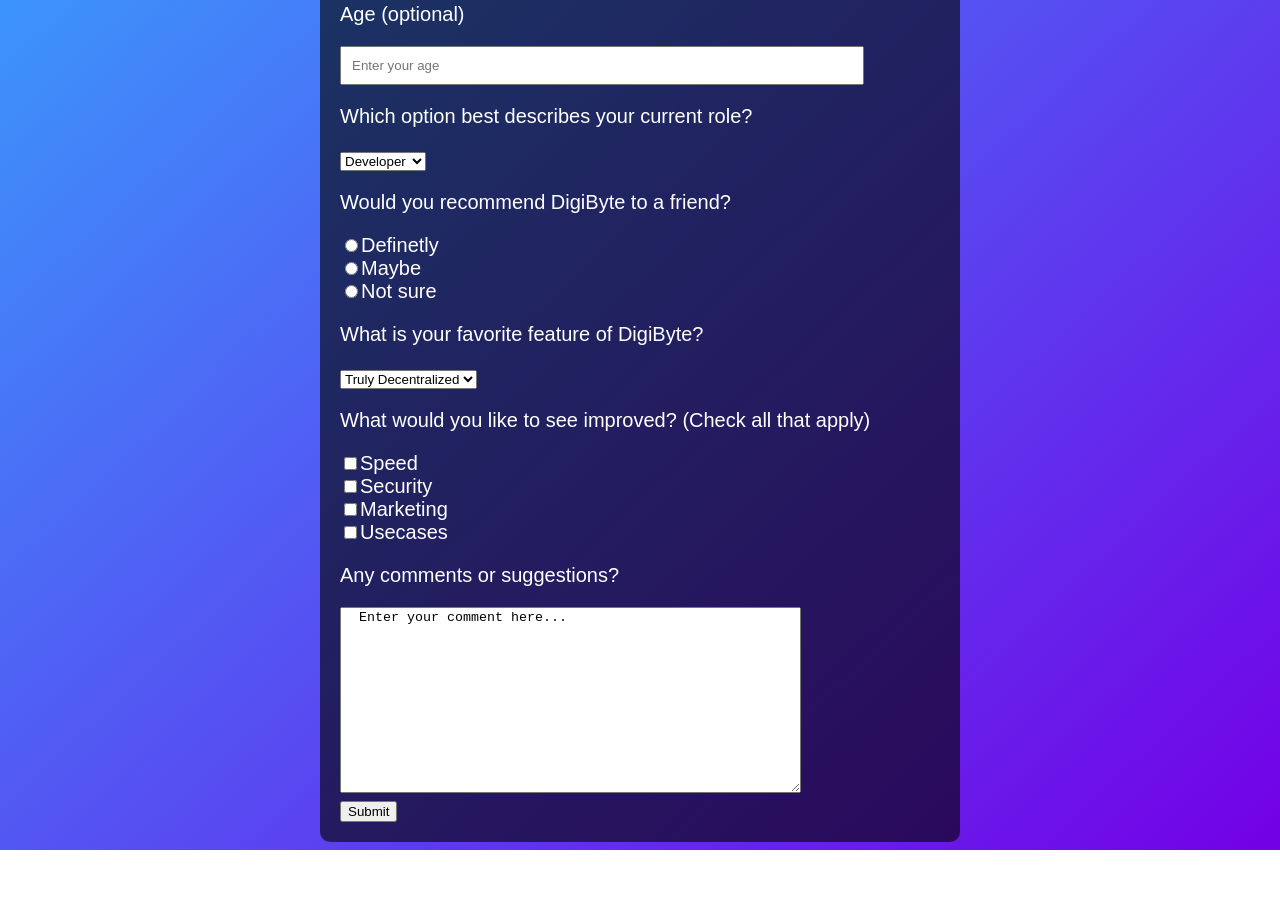
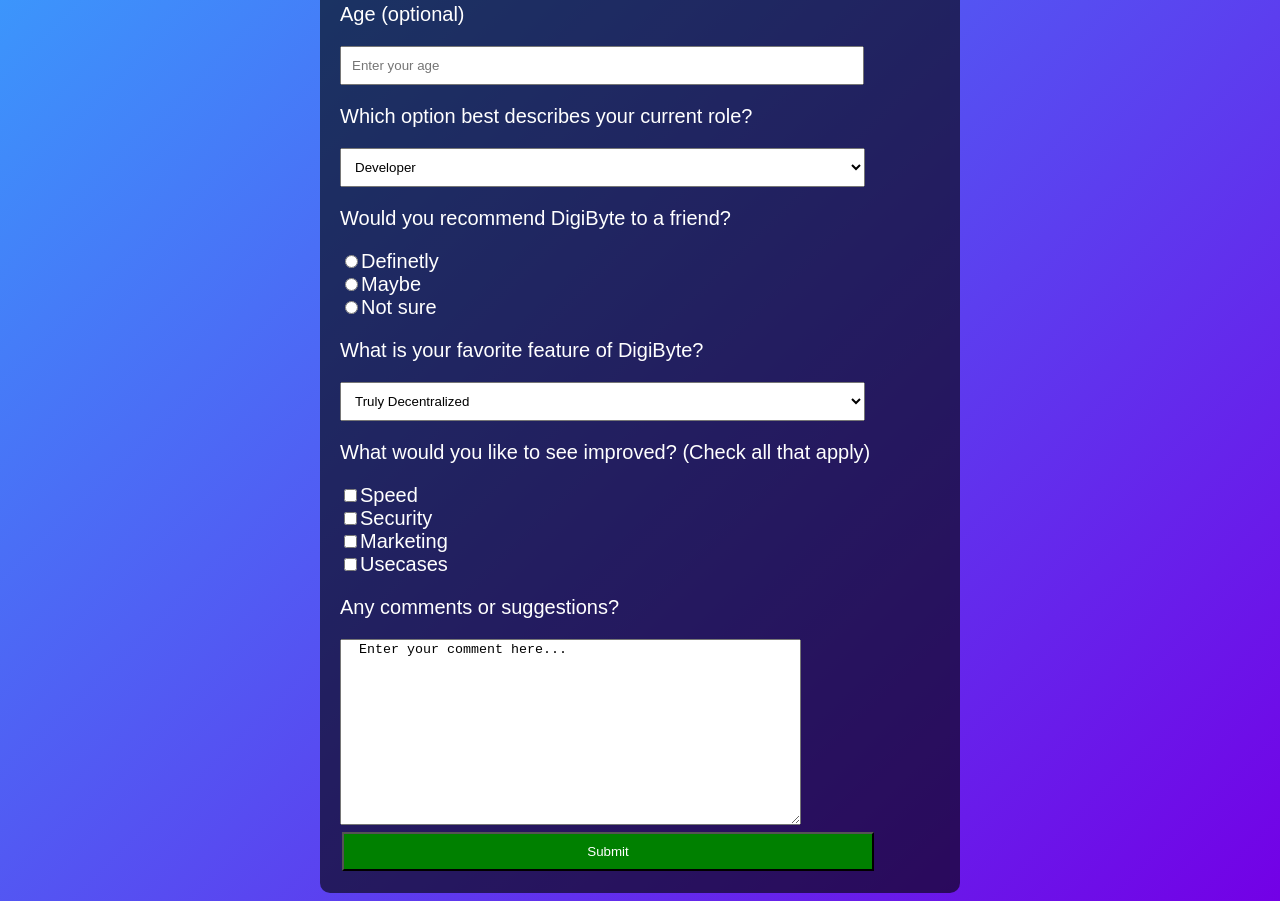
Before and after one commit to TheUnamatrixx/DigiByte-Community-Interaction-Survey-Form, a plain HTML site: page index.html in a window 1280 px wide. Shown: the part 338-1239 px from the top of the page. Before the commit the page ends 1188 px from the top, so only its background shows below. Drawn offline with Linux system fonts and the light colour scheme.

Commit message:
Css updates

```diff
--- a/styles.css
+++ b/styles.css
@@ -35,3 +35,57 @@ h1 {
   width: 500px;
   padding: 10px;
 }
+
+#submit {
+  width: 532px;
+  padding: 10px;
+  margin: 2px;
+  color: white;
+  background-color: green;
+}
+
+body {
+  text-align: center;
+  font-family:sans-serif;
+  background-image:linear-gradient(to bottom right, #33adff , #7300e6);
+  color:white;
+}
+
+h1 {
+  font-size: 25px;
+  font-weight: 900;
+}
+
+#survey-form {
+  background-color:rgba(0,0,0,0.6);
+  width: 600px;
+  padding: 20px;
+  margin: auto;
+  color: white;
+  border-radius: 10px;
+  font-size: 20px;
+  text-align: left;
+}
+
+#name {
+  width: 500px;
+  padding: 10px;
+}
+
+#email {
+  width: 500px;
+  padding: 10px;
+}
+
+#dropdown {
+  width: 525px;
+  padding: 10px;
+}
+
+#checkbox {
+  padding:50px;
+}
+
+#textbox {
+  width: 525px;
+}
```
